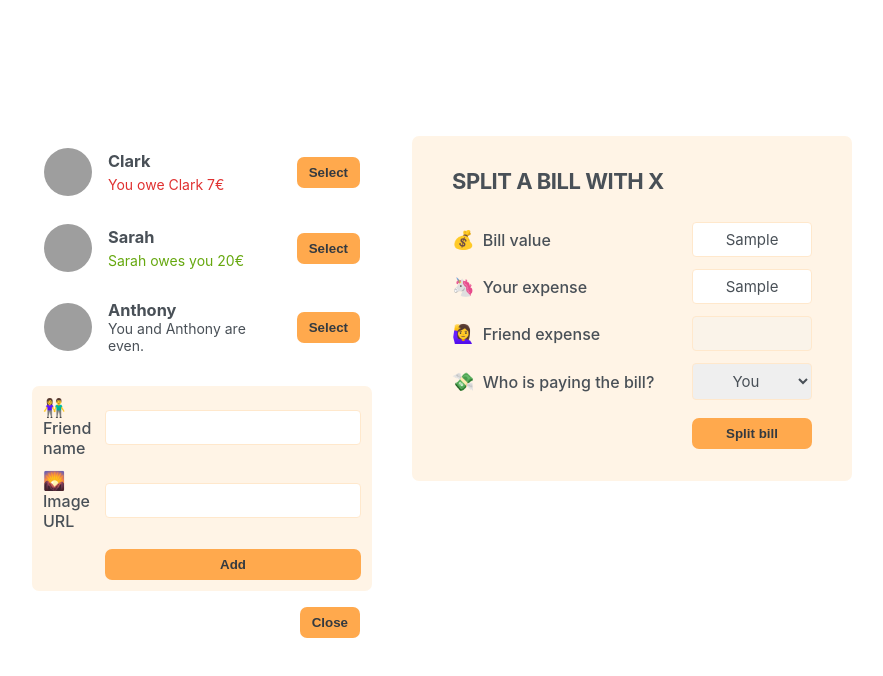
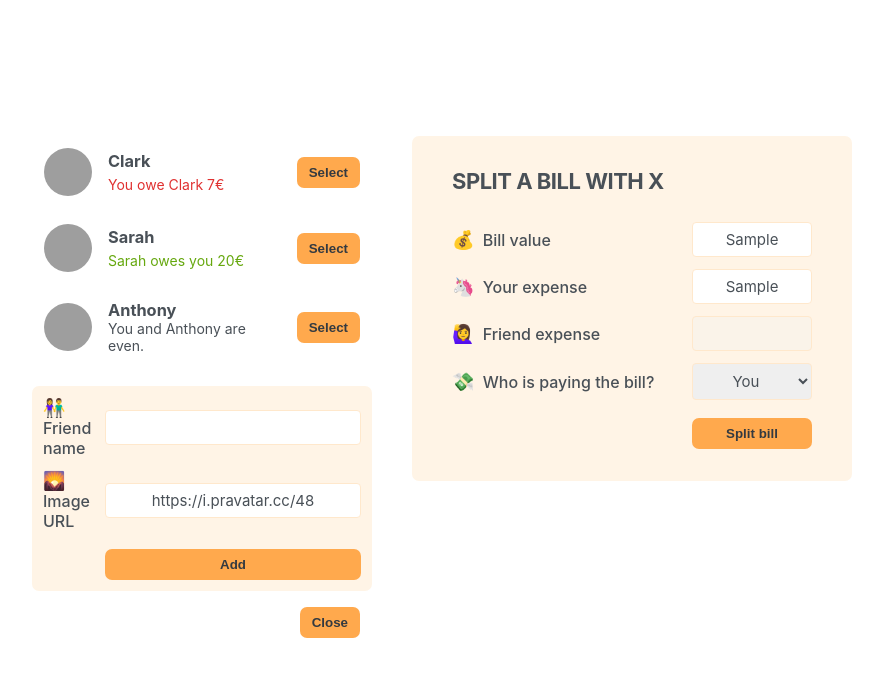
Before and after one commit to marcelabpetroli/eat-n-split, a React (Create React App) app: page / in a window 1280 px wide. Both pictures are taken after typing "Sample", "Sample" into the empty fields and a click on the button "Add Friend". Shown: the top 676 px of the page, without its empty margins (198-1081 px from the left). Built offline with nearby package versions, Linux system fonts and the light colour scheme; grey boxes are pictures that could not be loaded; the HTML template or start-up script is replaced by a standard one.

Commit message:
feat: control inputs addFriend + create handleSubmit

```diff
--- a/src/App.js
+++ b/src/App.js
@@ -88,13 +88,36 @@
 }
 
 function FormAddFriend() {
+  const [name, setName] = useState('');
+  const [image, setImage] = useState('https://i.pravatar.cc/48');
+
+  function handleSubmit(e) {
+    e.preventDefault();
+
+    if (!name || !image) return;
+
+    const id = crypto.randomUUID();
+    const newFriend = { id, name, image: `${image}?=${id}`, balance: 0 };
+
+    setName('');
+    setImage('https://i.pravatar.cc/48');
+  }
+
   return (
-    <form className='form-add-friend'>
+    <form className='form-add-friend' onSubmit={handleSubmit}>
       <label>👫 Friend name</label>
-      <input type='text' />
+      <input
+        type='text'
+        value={name}
+        onChange={(e) => setName(e.target.value)}
+      />
 
       <label>🌄 Image URL</label>
-      <input type='text' />
+      <input
+        type='text'
+        value={image}
+        onChange={(e) => setImage(e.target.value)}
+      />
 
       <Button>Add</Button>
     </form>
```
